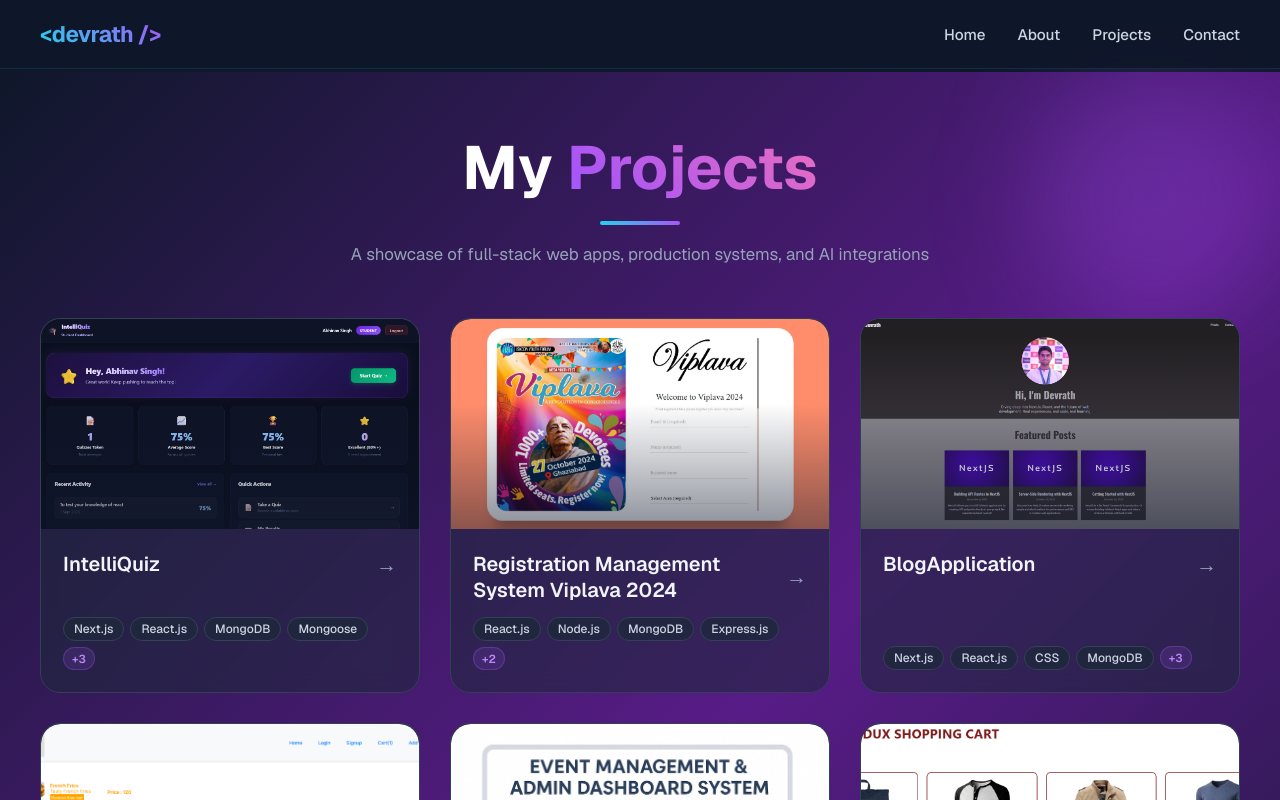
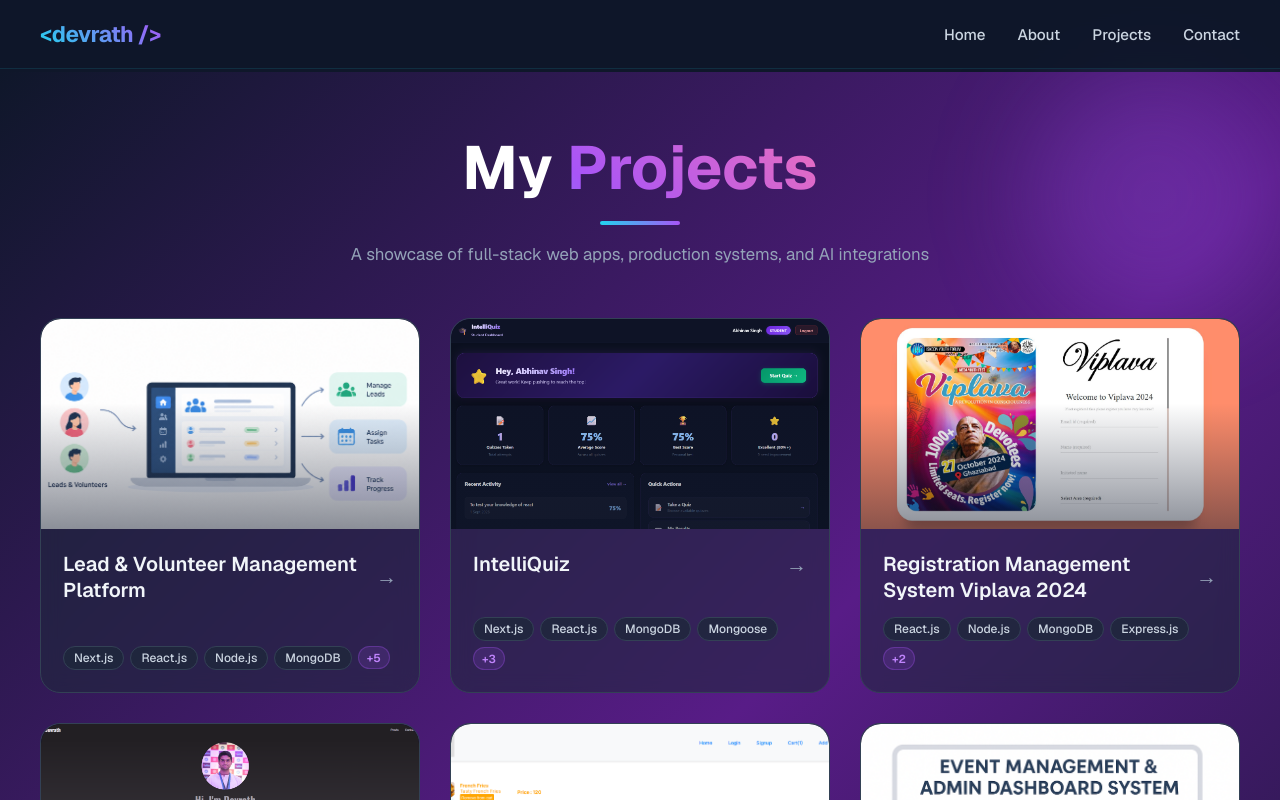
Before and after one commit to devnewcode/portfolio-app, a Next.js app: page /projects in a window 1280 px wide. Shown: the top 800 px of the page. Built offline with nearby package versions, Linux system fonts and the light colour scheme.

Commit message:
project added with slugs updated

```diff
--- a/src/data/projects.json
+++ b/src/data/projects.json
@@ -1,6 +1,22 @@
 [
   {
-    "id": "project-one",
+    "id": "lead-volunteer-platform",
+    "name": "Lead & Volunteer Management Platform",
+    "image": "/lead-and-crm-management.png",
+    "description": "Contributed as the lead full-stack developer to architect and build an operations CRM and volunteer management platform for the ISKCON Youth Forum. The platform replaced fragmented spreadsheets with an automated ecosystem for field outreach, volunteer calling campaigns, and live event management. I engineered the system to solve critical operational bottlenecks—implementing balanced volunteer lead distribution, conflict-aware bulk data ingestion, and a real-time event check-in desk. To resolve edge cases where family members share contact numbers, I designed compound database indexing and schema isolation, ensuring zero data loss and independent attendance tracking under high operational volume.",
+    "highlights": [
+      "Engineered an automated telecalling engine that dynamically balances outreach leads across active volunteer callers with zero overlap, cutting manual coordination time by 80%.",
+      "Solved relational data integrity challenges by designing custom compound MongoDB indexing to support multiple candidates sharing household contact numbers without data collisions or overwrites.",
+      "Built a high-volume Excel ingestion pipeline with automated phone normalization, dynamic column mapping, and an interactive pre-flight conflict resolution modal before database persistence.",
+      "Developed a live event attendance desk featuring real-time check-in counters, attendance tracking, and prompt-verified on-spot attendee registrations.",
+      "Secured the platform with fine-grained Role-Based Access Control (RBAC) and JWT authentication, cleanly isolating administrative oversight from volunteer caller dashboards."
+    ],
+    "stack": ["Next.js", "React.js", "Node.js", "MongoDB", "Mongoose", "SheetJS", "RBAC", "JWT", "CSS Modules"],
+    "liveUrl": null,
+    "githubUrl": null
+  },
+  {
+    "id": "intelliquiz",
     "name": "IntelliQuiz",
     "image": "/intelliquiz.png",
     "description": "IntelliQuiz is a full-stack AI-powered quiz application built with Next.js, React.js, and MongoDB, featuring secure JWT-based authentication for user sign-up and login. The core highlight of the project is its deep integration with the Google Gemini AI API, which auto-generates quiz questions from any topic using structured prompts and customizable difficulty modes, eliminating the need for a static question bank. I built RESTful APIs using Next.js serverless functions and Mongoose ODM to handle quiz sessions, user scores, and data persistence. The UI includes a responsive countdown timer, real-time score tracking, and a student performance analytics dashboard for reviewing past results. This project demonstrates my ability to integrate cutting-edge AI APIs into production-grade full-stack applications with a focus on dynamic content generation and scalable architecture.",
@@ -14,7 +30,7 @@
     "githubUrl": "https://github.com/devnewcode/IntelliQuiz"
   },
   {
-    "id": "project-seven",
+    "id": "viplava-2024",
     "name": "Registration Management System Viplava 2024",
     "image": "/viplava2024.png",
     "description": "As a voluntary Full Stack Developer for Viplava 2024, a youth anti-addiction festival organized by ISKCON Youth Forum, I developed a complete registration management system that efficiently handled over 700 registrations. I built a responsive landing page, implemented secure form validation, integrated both online and offline payment options, and created a referral system to boost outreach. Additionally, I automated email confirmations using the Gmail API to streamline communication and reduce manual follow-up. This project allowed me to contribute technically to a meaningful cause, supporting event coordination and improving the overall registration experience.",
@@ -28,7 +44,7 @@
     "githubUrl": null
   },
   {
-    "id": "project-two",
+    "id": "blog-application",
     "name": "BlogApplication",
     "image": "/project-one.png",
     "description": "A production-ready blog platform built using Next.js that showcases advanced full-stack development skills and innovative content management. The application features a custom file-based CMS using Markdown for blog posts, with custom parsing powered by gray-matter and JSX rendering through react-markdown. I developed dynamic routing, implemented server-side rendering and static site generation for optimal performance, and created reusable components including hero sections, navigation systems, post grids, and layouts. The platform integrates MongoDB for contact form submissions through RESTful API routes, utilizes React Portals for UI notifications, and includes custom head management for SEO optimization. I also implemented react-syntax-highlighter for beautiful code snippet rendering within blog posts.",
@@ -42,7 +58,7 @@
     "githubUrl": "https://github.com/devnewcode/BlogApplication"
   },
   {
-    "id": "project-three",
+    "id": "restaurant-app",
     "name": "Restaurant App",
     "image": "/project-two.png",
     "description": "Built a responsive and feature-rich restaurant web application using Next.js, MongoDB, and CSS, aimed at helping restaurants manage their online menus and customer interactions. The app offers a smooth user experience with secure sign-up, dynamic menu browsing, and a smart cart system that ensures users can order from only one restaurant at a time. For restaurant owners, the platform includes an intuitive dashboard to update menus in real-time, with the ability to add, edit, or remove food items effortlessly. This project showcases practical full-stack development, user-focused design, and real-time data handling, ideal for modern restaurant operations.",
@@ -56,7 +72,7 @@
     "githubUrl": null
   },
   {
-    "id": "project-four",
+    "id": "event-management-system",
     "name": "Event Management & Admin Dashboard System",
     "image": "/project-three.png",
     "description": "I developed a voluntary event registration and management system for a society, designed to streamline participant registration and attendance tracking. The system includes an admin dashboard where organizers can view and manage attendee details, monitor event attendance in real time, and maintain a centralized participant database. The project was built using Next.js for the frontend and server-side rendering, with MongoDB as the database to store and manage participant information efficiently. Node.js and Express were used for backend APIs and data handling, integrated seamlessly within the Next.js application. This solution improved the society’s event organization workflow while reducing manual tracking.",
@@ -70,7 +86,7 @@
     "githubUrl": null
   },
   {
-    "id": "project-five",
+    "id": "shopping-cart-app",
     "name": "Shopping Cart App",
     "image": "/project-four.png",
     "description": "An e-commerce web application built with React.js, Redux, and Tailwind CSS. It features a clean, intuitive user interface with smooth navigation and dynamic cart functionality. Users can browse products, add or remove items, and see real-time price updates without page reloads. The design focuses on simplicity and a seamless shopping experience.",
@@ -83,7 +99,7 @@
     "githubUrl": null
   },
   {
-    "id": "project-six",
+    "id": "expense-tracker",
     "name": "Expense Tracker",
     "image": "/project-five.png",
     "description": "A simple and efficient web application for tracking income and expenses, built with React.js, Redux, and CSS. It allows users to easily record transactions, categorize them, and maintain a clear overview of their financial activity. Designed with a clean interface for smooth navigation and effortless expense management.",
```
Also changed, not shown: src/app/about/page.js (+9 -9 lines), public/lead-and-crm-management.png (added), 1 other file (tests, documents, lock files or other folders).
